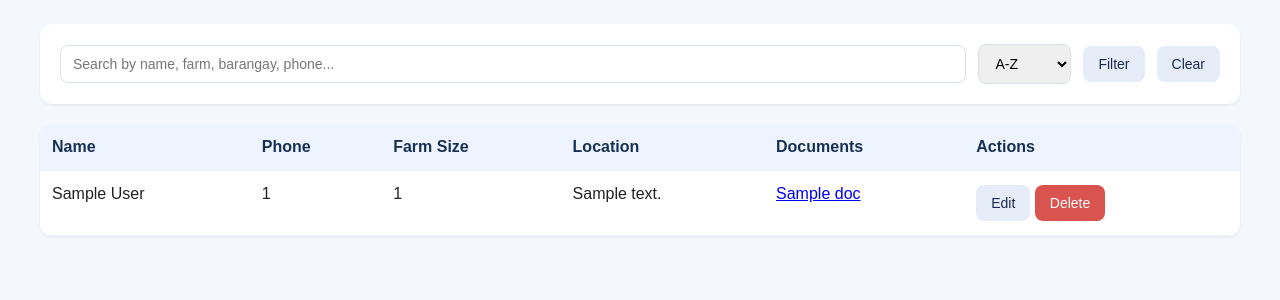
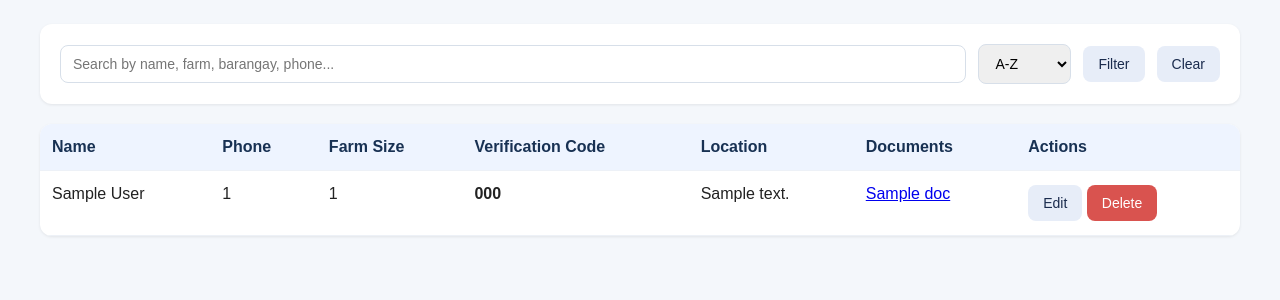
Before and after one commit to 2ChrisChross/fth_backend_, a Django app: template templates/api/dashboard.html in a window 1280 px wide. Shown: the part 93-393 px from the top of the page. Run offline with Django 5.2, Linux system fonts and the light colour scheme; the template is opened without the code that fills it: most values are stand-ins (such as "Sample title", 1, 10 or a date in 2020).

Commit message:
added verification code to dashboard

```diff
--- a/api/views.py
+++ b/api/views.py
@@ -57,7 +57,7 @@ def index(request):
 
 
 def database_ready_for_dashboard():
-    required_tables = {"users", "phone_numbers", "farms", "addresses", "verification_code", "electronic_documents"}
+    required_tables = {"users", "phone_numbers", "farms", "addresses", "electronic_documents"}
     try:
         existing_tables = {name.lower() for name in connection.introspection.table_names()}
         return required_tables.issubset(existing_tables)
@@ -115,6 +115,7 @@ def dashboard_users(request):
                 ),
                 "phone_number": phone.mobile_number if phone else "-",
                 "farm_size": farm.farm_size_hectares if farm else "-",
+                "verification_code": user.verification_code or "-",
                 "address": (
                     ", ".join(
                         part
@@ -153,7 +154,6 @@ def dashboard_user_form(request, user_id=None):
                 "phone": None,
                 "farm": None,
                 "address": None,
-                "verification_code": None,
                 "db_error": "The database tables for this app have not been created yet. Run your migrations or connect the correct database.",
             },
         )
--- a/templates/api/dashboard.html
+++ b/templates/api/dashboard.html
@@ -159,6 +159,7 @@
                         <th>Name</th>
                         <th>Phone</th>
                         <th>Farm Size</th>
+                        <th>Verification Code</th>
                         <th>Location</th>
                         <th>Documents</th>
                         <th>Actions</th>
@@ -170,6 +171,7 @@
                             <td>{{ row.full_name }}</td>
                             <td>{{ row.phone_number }}</td>
                             <td>{{ row.farm_size }}</td>
+                            <td><strong>{{ row.verification_code }}</strong></td>
                             <td>{{ row.address }}</td>
                             <td>
                                 {% if row.documents %}
```
